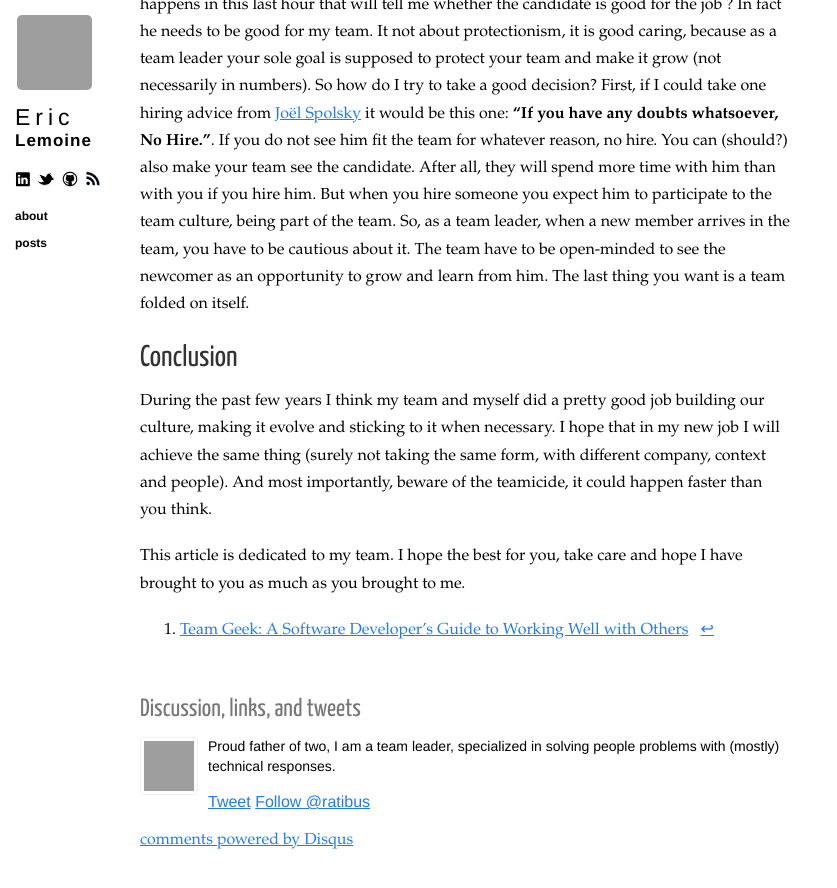
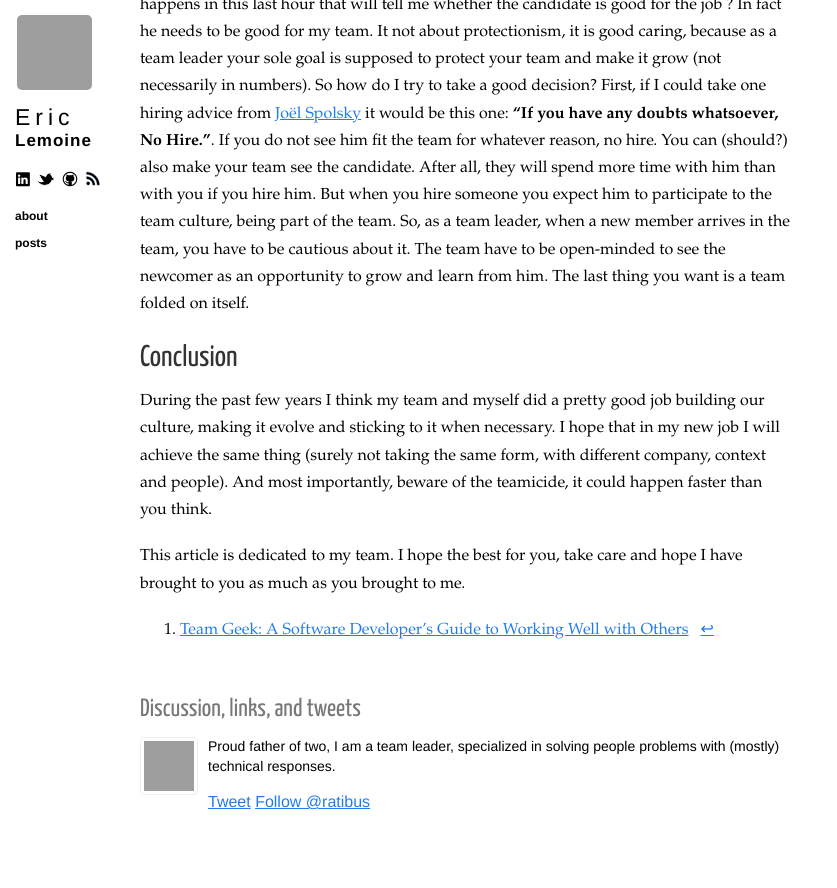
Before and after one commit to ratibus/ratibus.github.io, a Jekyll site: the page built from _posts/2013-06-19-team-culture.markdown, in a window 1280 px wide and 900 px high, scrolled down 2694 px, cut to the strip 0-888 px from the top of the window. Shown: the whole strip, without its empty margins (0-837 px from the left). Built offline with Jekyll 4.4.1, drawn with Linux system fonts in a browser that asks for light colours; nearby versions of some CDN libraries; comment, search, counter and statistics services are not loaded; some of the changed lines change nothing that is shown; grey boxes are pictures that could not be loaded.

Commit message:
Bye bye Disqus, webperf killer

```diff
--- a/_layouts/layout.html
+++ b/_layouts/layout.html
@@ -24,8 +24,6 @@
   <link rel="apple-touch-icon" href="/apple-touch-icon.png" />
 
   <script type="text/javascript" src="https://cdnjs.cloudflare.com/ajax/libs/lazyloadjs/3.2.2/lazyload.js"></script>
-  <script type="text/javascript" src="http://ajax.googleapis.com/ajax/libs/jquery/1.8.3/jquery.min.js"></script>
-  <script type="text/javascript" src="/js/application.js"></script>
 </head>
 
 <body>
--- a/_layouts/post.html
+++ b/_layouts/post.html
@@ -29,17 +29,4 @@
       <script src="http://platform.twitter.com/widgets.js" type="text/javascript"></script>
     </section>
   </section>
-
-    <div id="disqus_thread"></div>
-    <script type="text/javascript">
-        var disqus_shortname = 'blog-ratibus';
-
-        (function() {
-            var dsq = document.createElement('script'); dsq.type = 'text/javascript'; dsq.async = true;
-            dsq.src = '//' + disqus_shortname + '.disqus.com/embed.js';
-            (document.getElementsByTagName('head')[0] || document.getElementsByTagName('body')[0]).appendChild(dsq);
-        })();
-    </script>
-    <noscript>Please enable JavaScript to view the <a href="http://disqus.com/?ref_noscript">comments powered by Disqus.</a></noscript>
-    <a href="http://disqus.com" class="dsq-brlink">comments powered by <span class="logo-disqus">Disqus</span></a>
 </section>
--- a/js/application.js
+++ /dev/null
@@ -1 +0,0 @@
-// Your JavaScript
```
